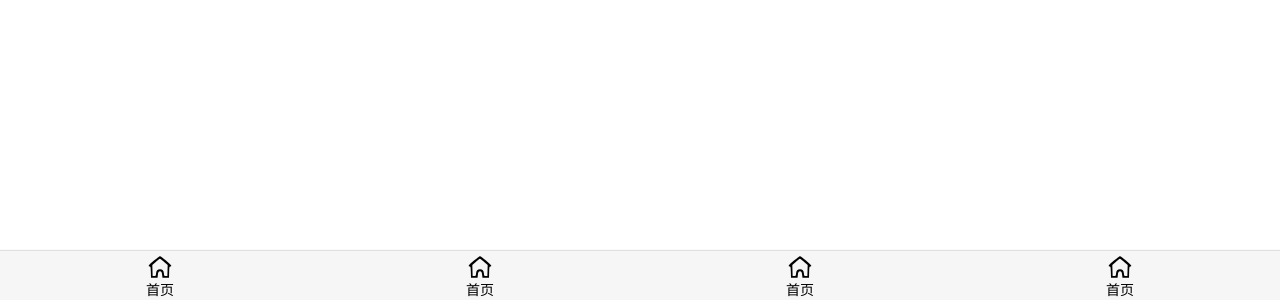
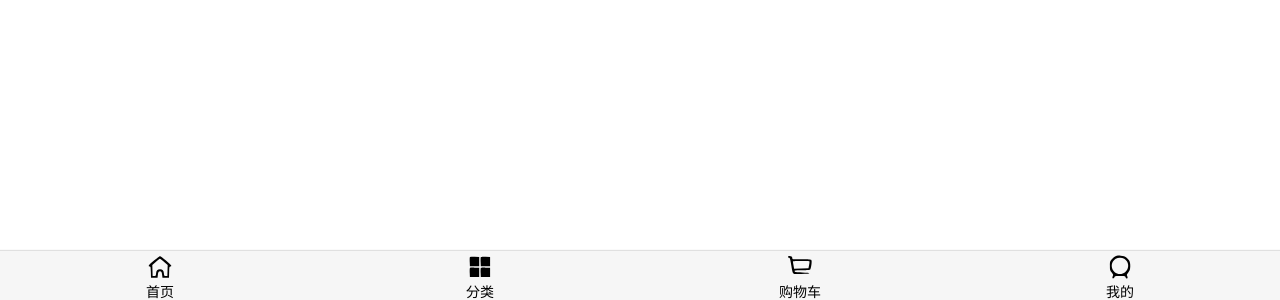
Before and after one commit to 0xTiefer-Atem/vue_cli, a Vue app in the folder 03_vue-case_tabbar/: page / in a window 1280 px wide. Shown: the part 500-800 px from the top of the page. Built offline with nearby package versions, Linux system fonts and the light colour scheme.

Commit message:
抽取tarbar的组件

```diff
--- a/03_vue-case_tabbar/src/App.vue
+++ b/03_vue-case_tabbar/src/App.vue
@@ -1,10 +1,22 @@
 <template>
   <div id="app">
     <tab-bar>
-      <TabBarItem></TabBarItem>
-      <TabBarItem></TabBarItem>
-      <TabBarItem></TabBarItem>
-      <TabBarItem></TabBarItem>
+      <TabBarItem>
+        <img slot="item-icon" src="./assets/img/tabbar/home.svg" alt="">
+        <div slot="item-name">首页</div>
+      </TabBarItem>
+      <TabBarItem>
+        <img slot="item-icon" src="./assets/img/tabbar/category.svg" alt="">
+        <div slot="item-name">分类</div>
+      </TabBarItem>
+      <TabBarItem>
+        <img slot="item-icon" src="./assets/img/tabbar/shopcart.svg" alt="">
+        <div slot="item-name">购物车</div>
+      </TabBarItem>
+      <TabBarItem>
+        <img slot="item-icon" src="./assets/img/tabbar/profile.svg" alt="">
+        <div slot="item-name">我的</div>
+      </TabBarItem>
     </tab-bar>
   </div>
 </template>
--- a/03_vue-case_tabbar/src/components/tabbar/TabBarItem.vue
+++ b/03_vue-case_tabbar/src/components/tabbar/TabBarItem.vue
@@ -1,7 +1,7 @@
 <template>
   <div class="tab-bar-item">
-    <img src="../../assets/img/tabbar/home.svg" alt="">
-    <div>首页</div>
+    <slot name="item-icon"></slot>
+    <slot name="item-name"></slot>
   </div>
 </template>
 
@@ -25,5 +25,6 @@
     height: 24px;
     margin-top: 4px;
     vertical-align: middle;
+    margin-bottom: 2px;
   }
 </style>
```
